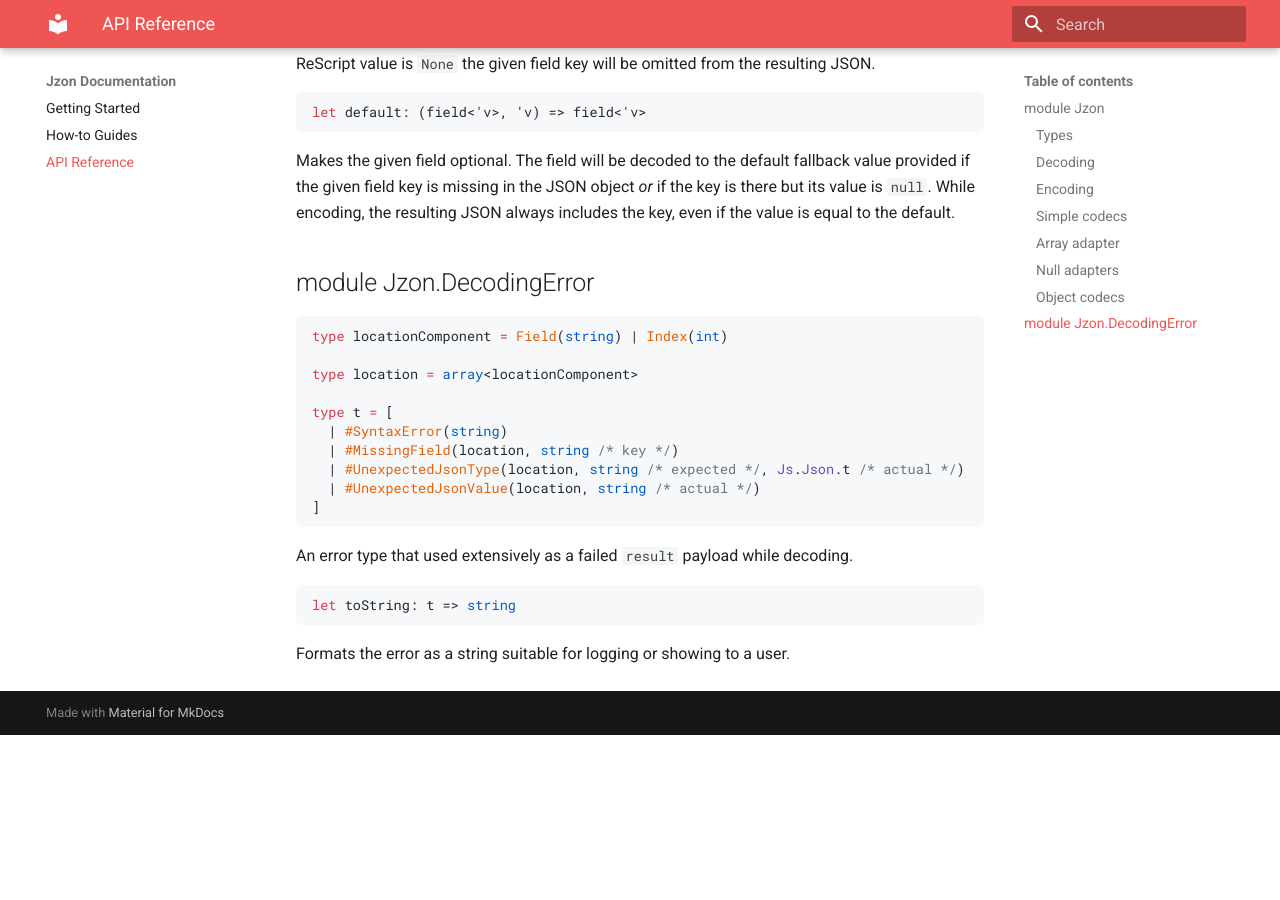
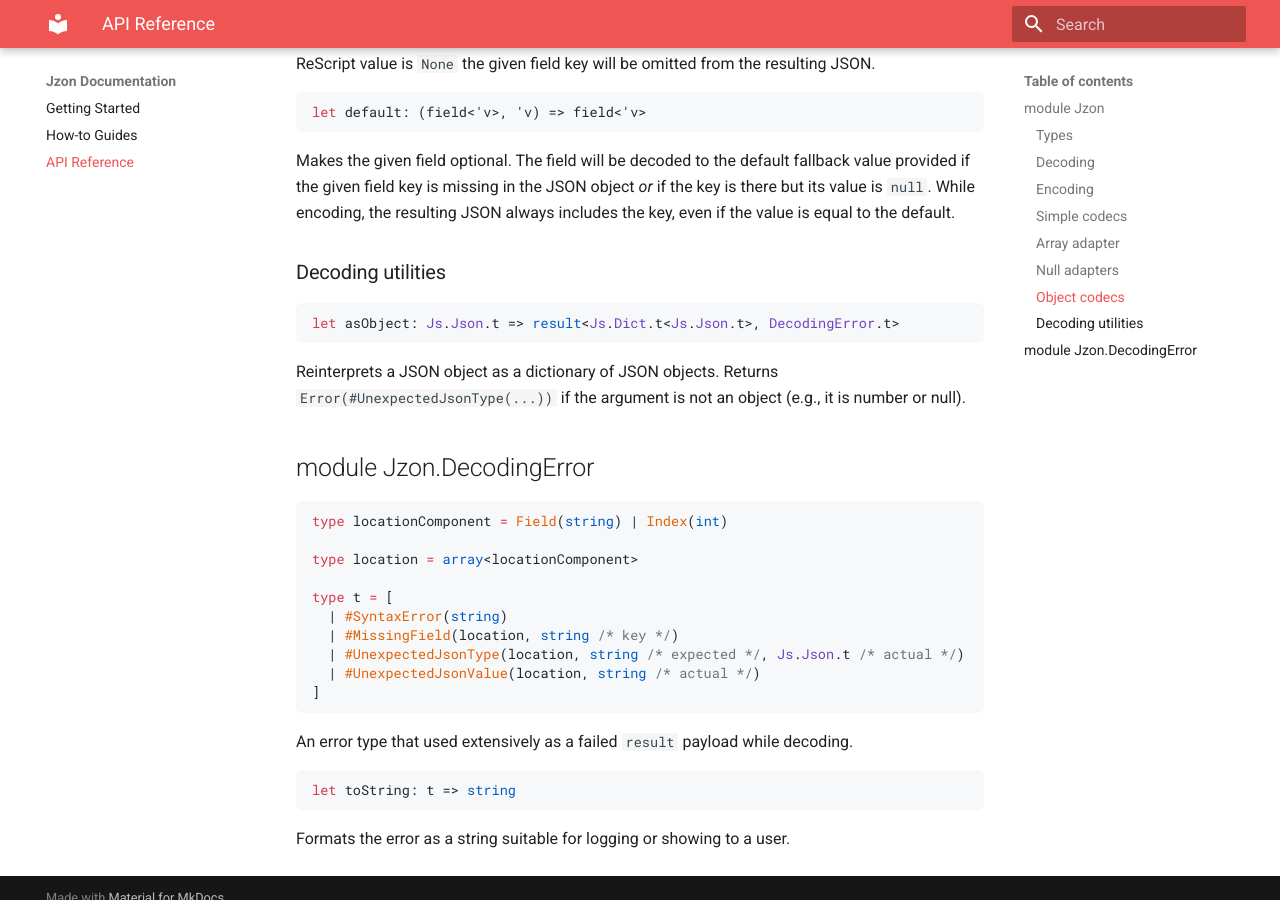
Before and after one commit to nkrkv/jzon, an MkDocs documentation site: the page built from docs/api.md, in a window 1280 px wide and 900 px high, scrolled down 2850 px. Built offline with MkDocs 1.6.1 and Material for MkDocs 9.7.7, drawn with Linux system fonts in a browser that asks for light colours; nearby versions of some CDN libraries; before the commit the page ends 3585 px from its top, so only the background shows below that.

Commit message:
doc: add asObject to API docs

````diff
--- a/docs/api.md
+++ b/docs/api.md
@@ -119,6 +119,14 @@ let default: (field<'v>, 'v) => field<'v>
 
 Makes the given field optional. The field will be decoded to the default fallback value provided if the given field key is missing in the JSON object _or_ if the key is there but its value is `null`. While encoding, the resulting JSON always includes the key, even if the value is equal to the default.
 
+### Decoding utilities
+
+```rescript
+let asObject: Js.Json.t => result<Js.Dict.t<Js.Json.t>, DecodingError.t>
+```
+
+Reinterprets a JSON object as a dictionary of JSON objects. Returns `Error(#UnexpectedJsonType(...))` if the argument is not an object (e.g., it is number or null).
+
 ## module Jzon.DecodingError
 
 ```rescript
````
